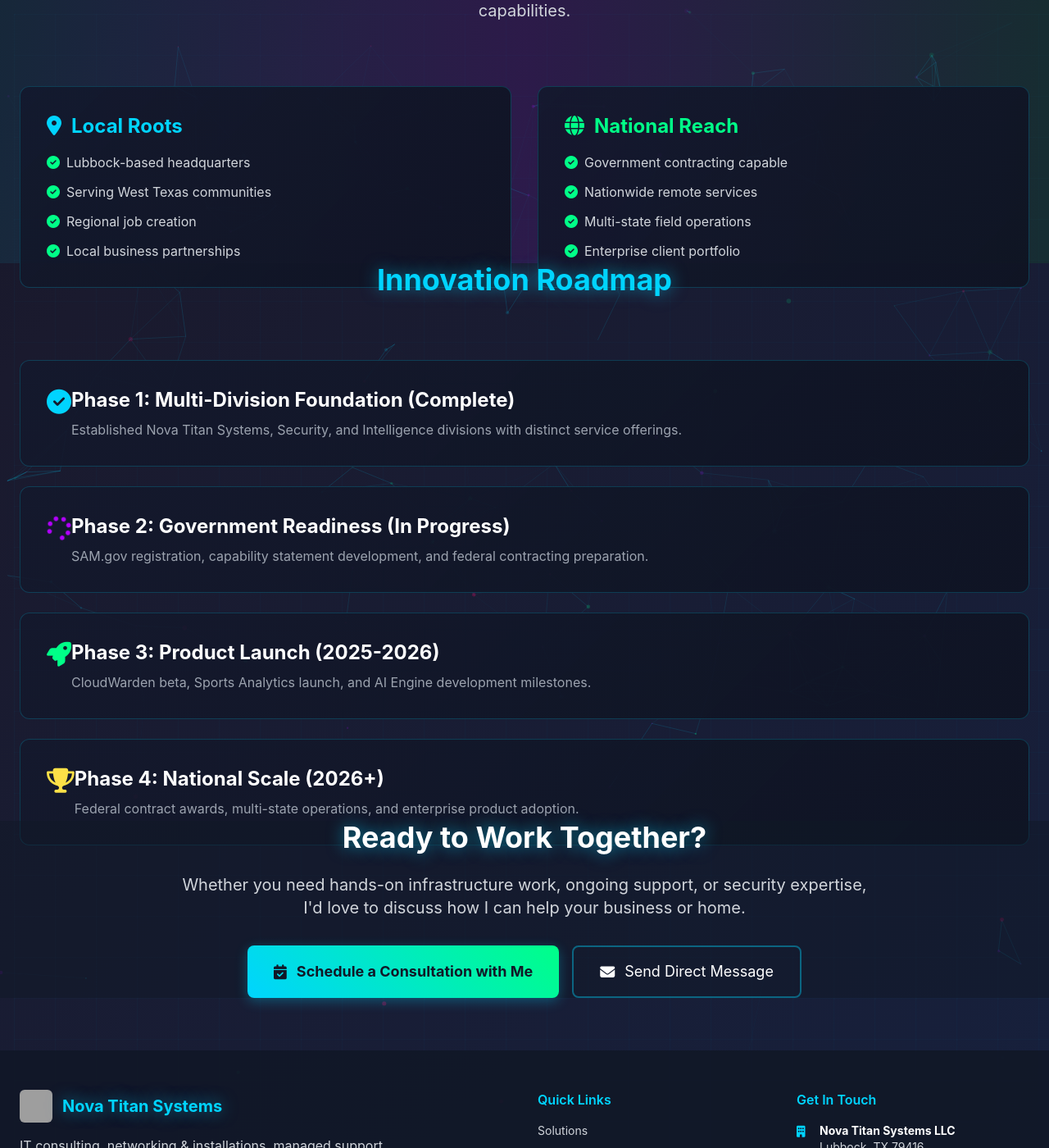
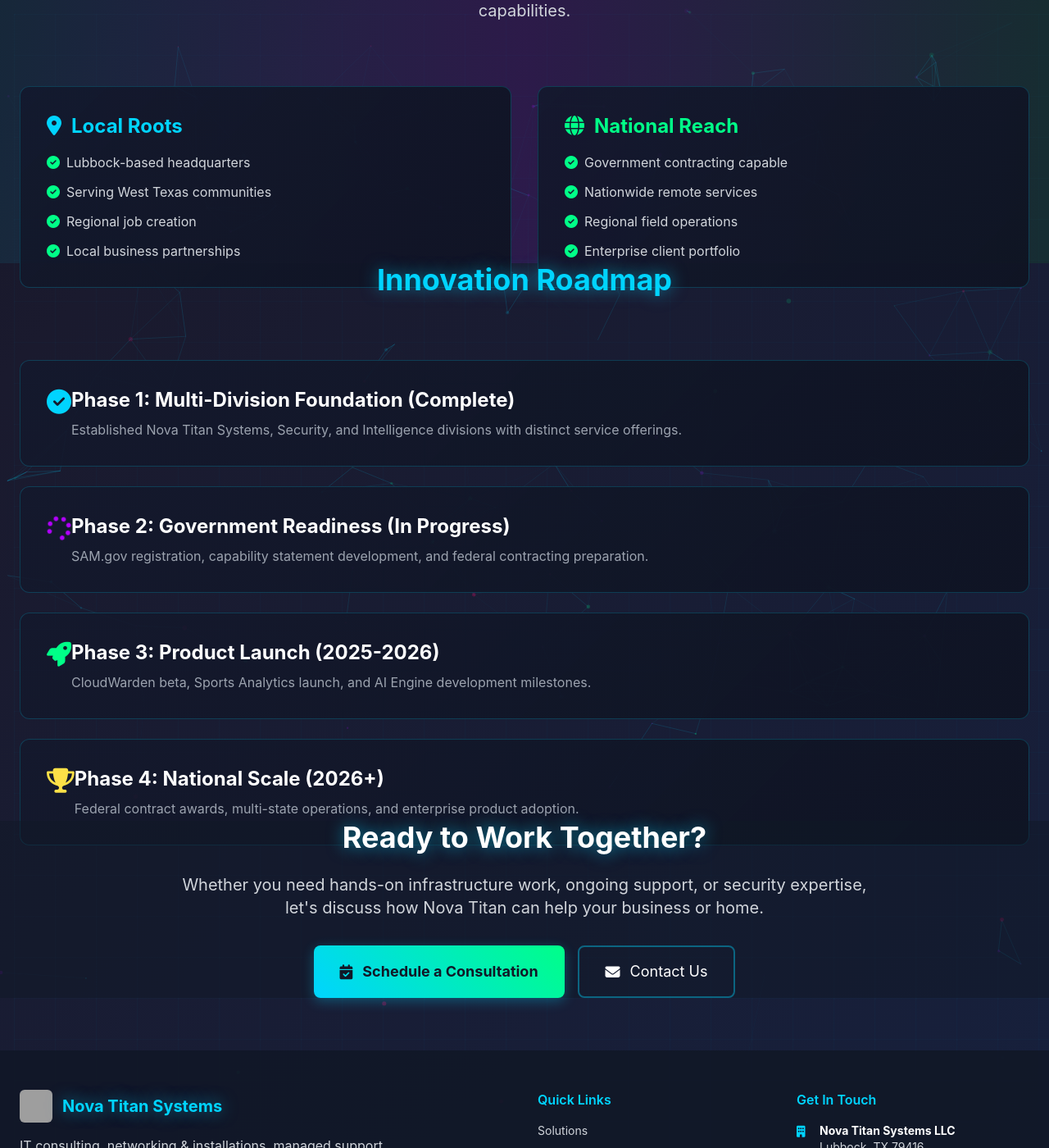
Before and after one commit to tzsmit/nova-titan-site, a Jekyll site: the page built from ceo/index.html, in a window 1280 px wide and 1400 px high, scrolled down 2108 px. Shown: the whole window at 82% size. Built offline with Jekyll 4.4.1, drawn with Linux system fonts in a browser that asks for light colours; nearby versions of some CDN libraries; some of the changed text lies outside the part shown; grey boxes are pictures that could not be loaded.

Commit message:
fix(ceo): update headshot style and rewrite headings per spec
- Changed headshot from rounded-full to rounded-2xl
- Rewrote 'Why I'm Different' to 'Founder-Led Advantage'
- Rewrote 'My Approach' to 'Our Partnership Approach'
- Toned down 'Multi-state' to 'Regional' operations
- Updated CTA text to be less personal

Per PART 3 of comprehensive site refactor specification

```diff
--- a/ceo/index.html
+++ b/ceo/index.html
@@ -12,7 +12,7 @@
         <div class="inline-block relative my-8">
           <img src="/assets/img/headshot-placeholder.jpg"
                alt="Traivone Smith - CEO & Founder, Nova Titan Systems"
-               class="rounded-full shadow-2xl border-4 border-cyan-400/40 w-full max-w-sm mx-auto"
+               class="rounded-2xl shadow-2xl border-4 border-cyan-400/40 w-full max-w-sm mx-auto"
                style="box-shadow: 0 0 60px rgba(0, 212, 255, 0.4); max-width: 280px;">
           <div class="absolute -bottom-6 left-1/2 transform -translate-x-1/2 bg-gradient-to-r from-cyan-600 via-purple-600 to-green-600 px-8 py-3 rounded-full shadow-xl">
             <span class="text-white font-bold text-lg">Founder & CEO</span>
@@ -89,7 +89,7 @@
 <!-- CEO Message -->
 <section class="content py-20 pb-32 bg-gray-900/50">
   <div class="max-w-5xl mx-auto px-6">
-    <h2 class="text-4xl font-bold text-cyan-300 glow mb-12 text-center">Why I'm Different from Other IT Providers</h2>
+    <h2 class="text-4xl font-bold text-cyan-300 glow mb-12 text-center">Founder-Led Advantage</h2>
 
     <div class="card rounded-xl p-12 mb-16 border-2 border-cyan-400/30">
       <div class="text-6xl text-cyan-300 mb-6">"</div>
@@ -131,7 +131,7 @@
 <!-- Mission & Values -->
 <section class="content pt-20 pb-32">
   <div class="max-w-7xl mx-auto px-6">
-    <h2 class="text-4xl font-bold text-cyan-300 glow mb-12 text-center">My Approach to Technology Partnership</h2>
+    <h2 class="text-4xl font-bold text-cyan-300 glow mb-12 text-center">Our Partnership Approach</h2>
 
     <div class="grid grid-cols-1 md:grid-cols-3 gap-8">
       <div class="card rounded-xl p-8 text-center">
@@ -199,7 +199,7 @@
         <ul class="text-gray-300 space-y-3">
           <li><i class="fas fa-check-circle text-green-400 mr-2"></i>Government contracting capable</li>
           <li><i class="fas fa-check-circle text-green-400 mr-2"></i>Nationwide remote services</li>
-          <li><i class="fas fa-check-circle text-green-400 mr-2"></i>Multi-state field operations</li>
+          <li><i class="fas fa-check-circle text-green-400 mr-2"></i>Regional field operations</li>
           <li><i class="fas fa-check-circle text-green-400 mr-2"></i>Enterprise client portfolio</li>
         </ul>
       </div>
@@ -270,16 +270,16 @@
     <h2 class="text-4xl font-bold glow mb-6">Ready to Work Together?</h2>
     <p class="text-xl text-gray-300 mb-8">
       Whether you need hands-on infrastructure work, ongoing support, or security expertise,
-      I'd love to discuss how I can help your business or home.
+      let's discuss how Nova Titan can help your business or home.
     </p>
     <div class="flex flex-wrap gap-4 justify-center">
       <a href="/book-now/" class="btn-grad text-gray-900 font-bold py-4 px-8 rounded-lg text-lg inline-flex items-center">
         <i class="fas fa-calendar-check mr-3"></i>
-        Schedule a Consultation with Me
+        Schedule a Consultation
       </a>
       <a href="/contact/" class="px-8 py-4 rounded-lg border-2 border-cyan-400/40 hover:bg-cyan-400/10 transition-all text-lg inline-flex items-center">
         <i class="fas fa-envelope mr-3"></i>
-        Send Direct Message
+        Contact Us
       </a>
     </div>
   </div>
```
